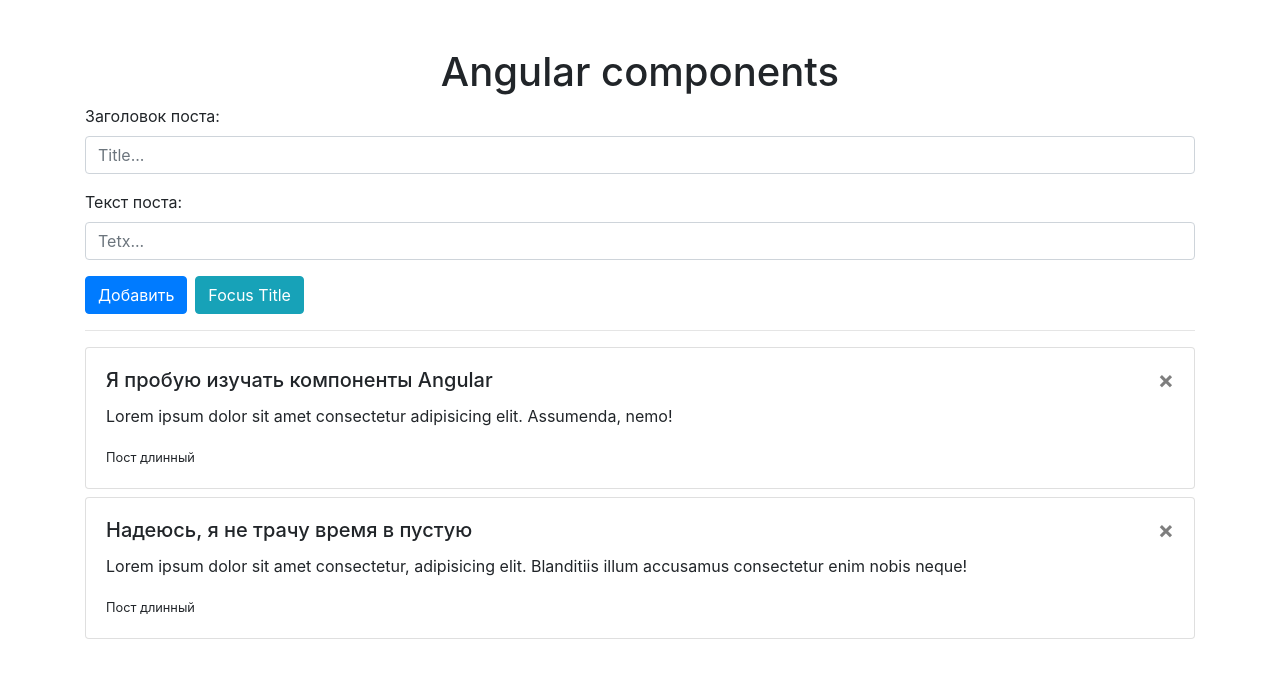
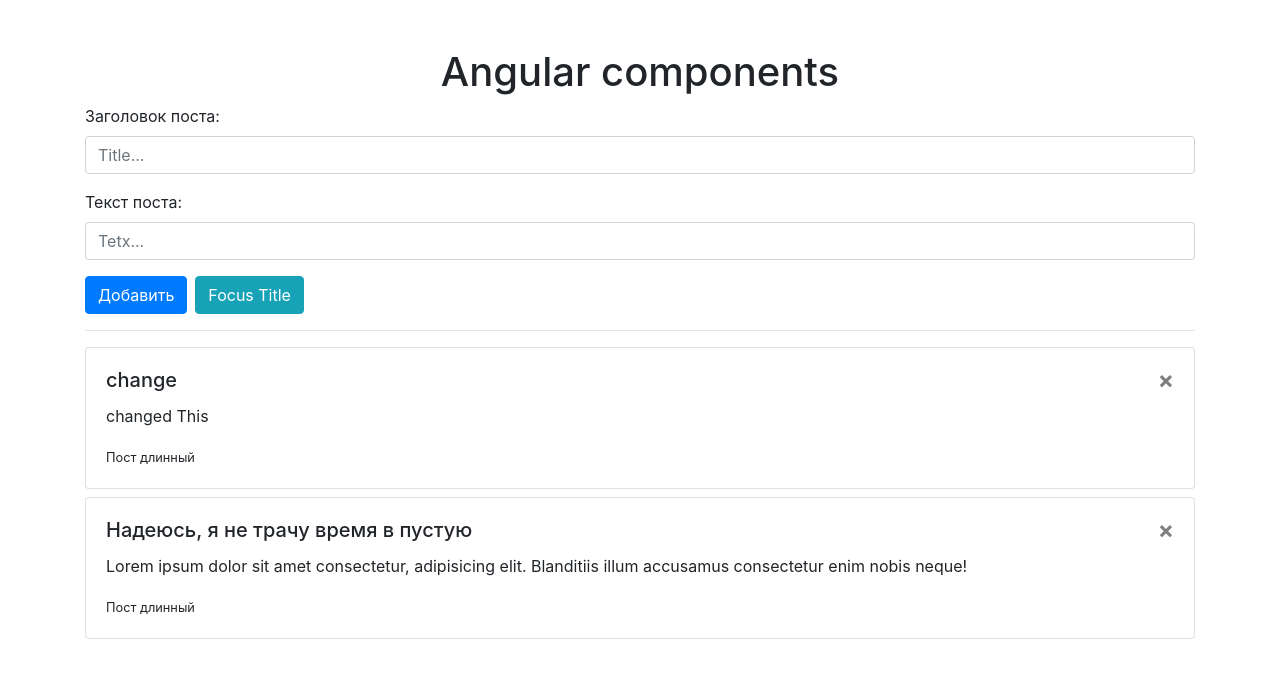
Before and after one commit to DjailinVasu/angular-theory, an Angular app: page / in a window 1280 px wide. Shown: the top 678 px of the page. Built offline with nearby package versions, Linux system fonts and the light colour scheme.

Commit message:
Change Detection Strategy

```diff
--- a/src/app/app.component.ts
+++ b/src/app/app.component.ts
@@ -1,4 +1,4 @@
-import { Component } from '@angular/core';
+import { Component, OnInit, ChangeDetectionStrategy, OnChanges } from '@angular/core';
 
 export interface Post {
   title: string
@@ -9,9 +9,10 @@
 @Component({
   selector: 'app-root',
   templateUrl: './app.component.html',
-  styleUrls: ['./app.component.scss']
+  styleUrls: ['./app.component.scss'],
+  changeDetection: ChangeDetectionStrategy.Default
 })
-export class AppComponent {
+export class AppComponent implements OnInit {
   title = 'Angular components';
 
   posts: Post[] = [
@@ -27,6 +28,18 @@
     }
   ]
 
+  ngOnInit():void {
+    console.log('App OnInit')
+      setTimeout(() => {
+        console.log('TimeOut')
+        this.posts[0] = {
+            title: 'change',
+            text: 'changed This',
+            id: 4
+        }
+      }, 3000)
+  }
+
   upgatePosts(post: Post) {
     this.posts.unshift(post);
   }
```
